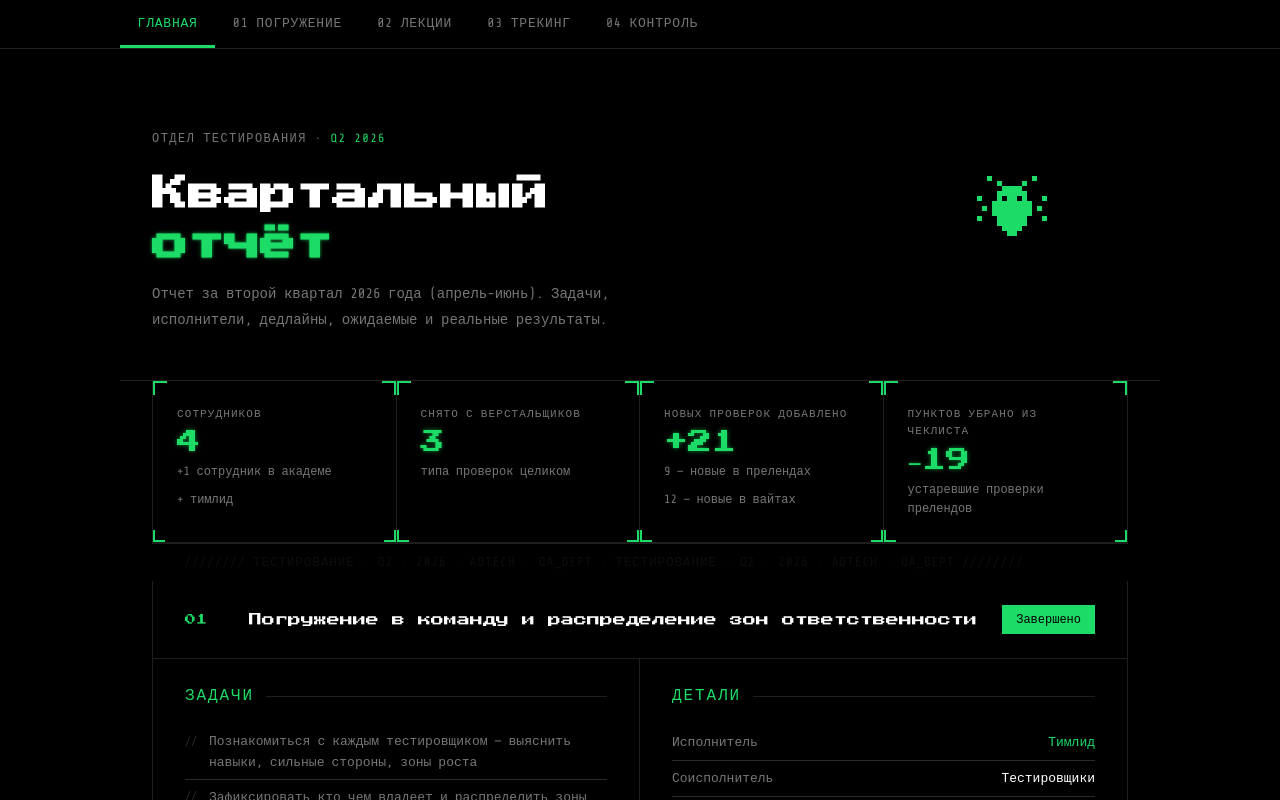
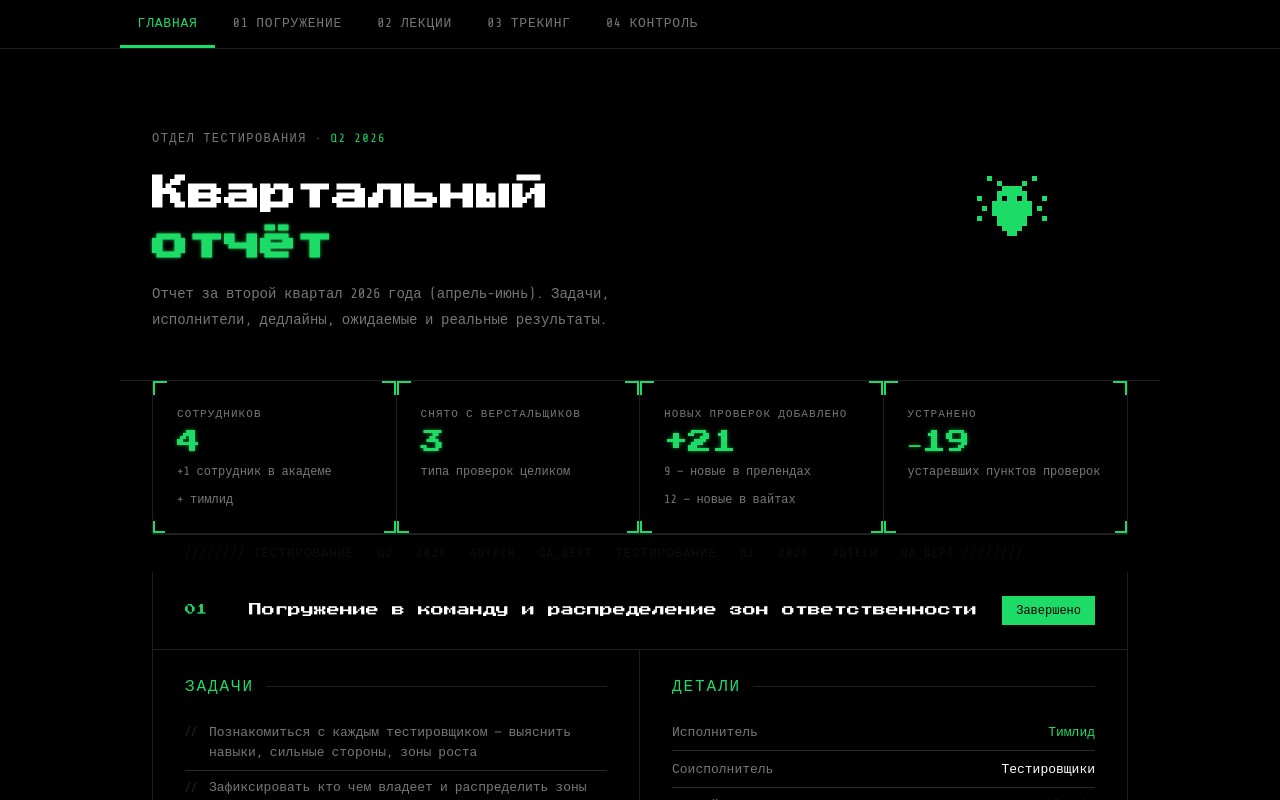
Before and after one commit to Kolobaka777/Q2, a Vue app: page / in a window 1280 px wide. Shown: the top 800 px of the page. Built offline with nearby package versions, Linux system fonts and the light colour scheme.

Commit message:
корректировка карточек

```diff
--- a/src/data/index.js
+++ b/src/data/index.js
@@ -2,7 +2,7 @@ export const metrics = [
   { label: 'Сотрудников', val: '4', sub: ['+1 сотрудник в академе', '+ тимлид'] },
   { label: 'Снято с верстальщиков', val: '3', sub: 'типа проверок целиком' },
   { label: 'Новых проверок добавлено', val: '+21', sub: ['9 — новые в прелендах', '12 — новые в вайтах'] },
-  { label: 'Пунктов убрано из чеклиста', val: '−19', sub: 'устаревшие проверки прелендов' },
+  { label: 'Устранено', val: '−19', sub: 'устаревших пунктов проверок' },
 ]
 
 export const team = [
```
